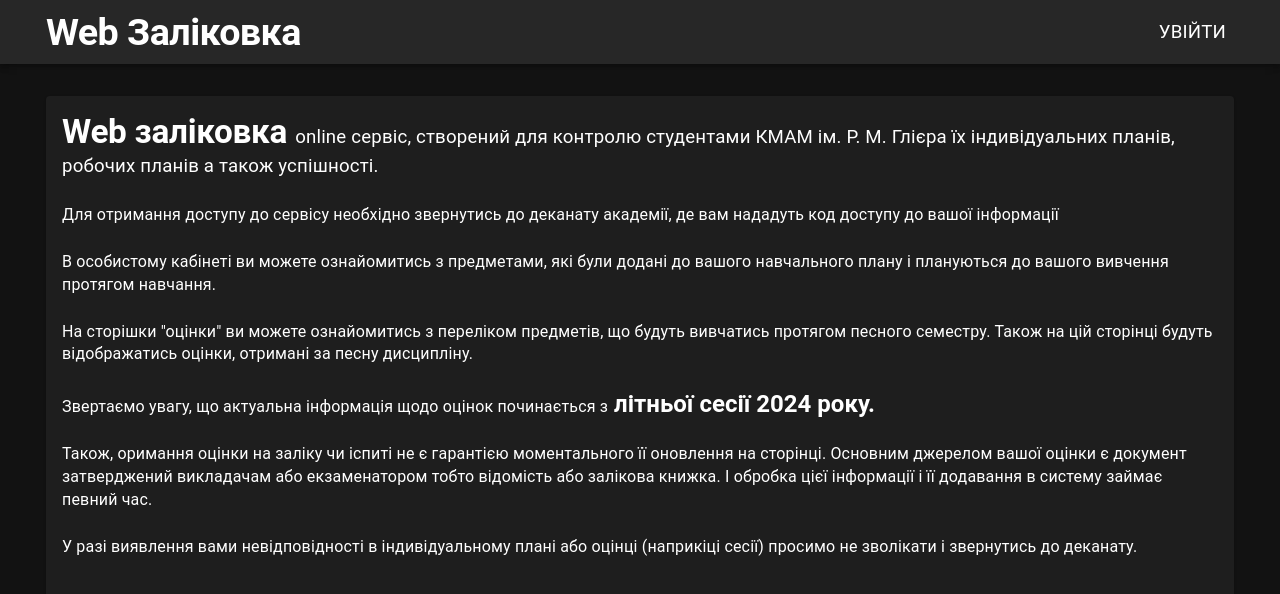
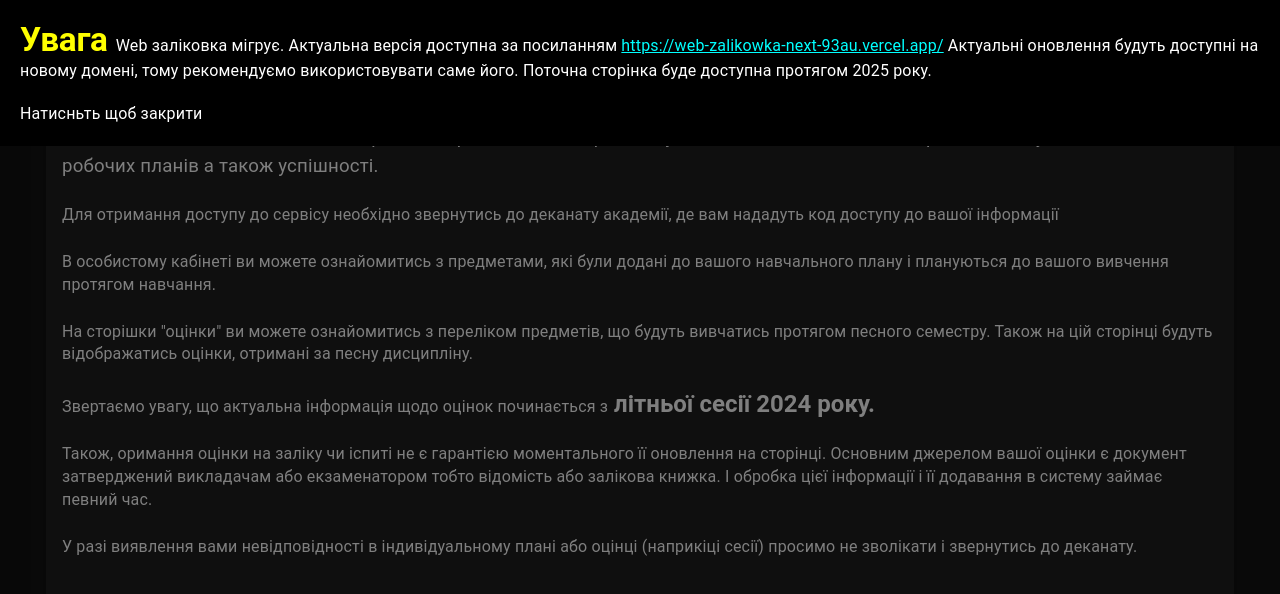
Before and after one commit to GalaidaMaxim/web-zalikovka, a React (Create React App) app: page / in a window 1280 px wide. Shown: the top 594 px of the page. Built offline with nearby package versions, Linux system fonts and the light colour scheme.

Commit message:
migration fix

```diff
--- a/src/components/Header/Header.jsx
+++ b/src/components/Header/Header.jsx
@@ -5,6 +5,7 @@ import {
   Box,
   useMediaQuery,
   useTheme,
+  Drawer,
 } from "@mui/material";
 import styled from "@emotion/styled";
 import { NavLink } from "react-router-dom";
@@ -14,11 +15,12 @@ import { useNavigate } from "react-router-dom";
 import { useDispatch } from "react-redux";
 import { logoutOperation } from "../../redux/operations";
 import { MobileNvaigation } from "./MobileNavigation";
+import { useState } from "react";
 
 const StyledHeader = styled(AppBar)`
   height: 4rem;
   display: flex;
-  flex-direction: row;
+  flex-direction: column;
   align-items: center;
 
   justify-content: space-between;
@@ -38,12 +40,41 @@ export const Header = () => {
   const dispatch = useDispatch();
   const theme = useTheme();
   const isPhone = useMediaQuery(theme.breakpoints.down("tablet"));
+  const [isOpen, setIsOpen] = useState(true);
 
   const logout = () => {
     dispatch(logoutOperation(token));
   };
   return (
     <StyledHeader position="static">
+      <Drawer open={isOpen} onClick={() => setIsOpen(false)}>
+        <Box
+          sx={{ padding: "20px", backgroundColor: "black", cursor: "pointer" }}
+          position="fixed"
+        >
+          <Typography variant="body2">
+            <Typography sx={{ color: "yellow" }} component="span" variant="h2">
+              {"Увага   "}
+            </Typography>{" "}
+            Web заліковка мігрує. Актуальна версія доступна за посиланням
+            <Typography component="span" variant="body2">
+              {" "}
+              <a
+                style={{ color: "cyan" }}
+                href="https://web-zalikowka-next-93au.vercel.app/ "
+              >
+                https://web-zalikowka-next-93au.vercel.app/
+              </a>{" "}
+              Актуальні оновлення будуть доступні на новому домені, тому
+              рекомендуємо використовувати саме його. Поточна сторінка буде
+              доступна протягом 2025 року.
+            </Typography>
+          </Typography>
+          <Typography sx={{ marginTop: "20px" }} variant="body2">
+            Натисньть щоб закрити
+          </Typography>
+        </Box>
+      </Drawer>
       <ContainerCustom
         sx={{
           height: "4rem",
--- a/src/pages/MainPage.jsx
+++ b/src/pages/MainPage.jsx
@@ -13,6 +13,7 @@ export const MainPage = () => {
             online сервіс, створений для контролю студентами КМАМ ім. Р. М.
             Глієра їх індивідуальних планів, робочих планів а також успішності.
           </Typography>
+
           <Typography variant="body2">
             Для отримання доступу до сервісу необхідно звернутись до деканату
             академії, де вам нададуть код доступу до вашої інформації
```
